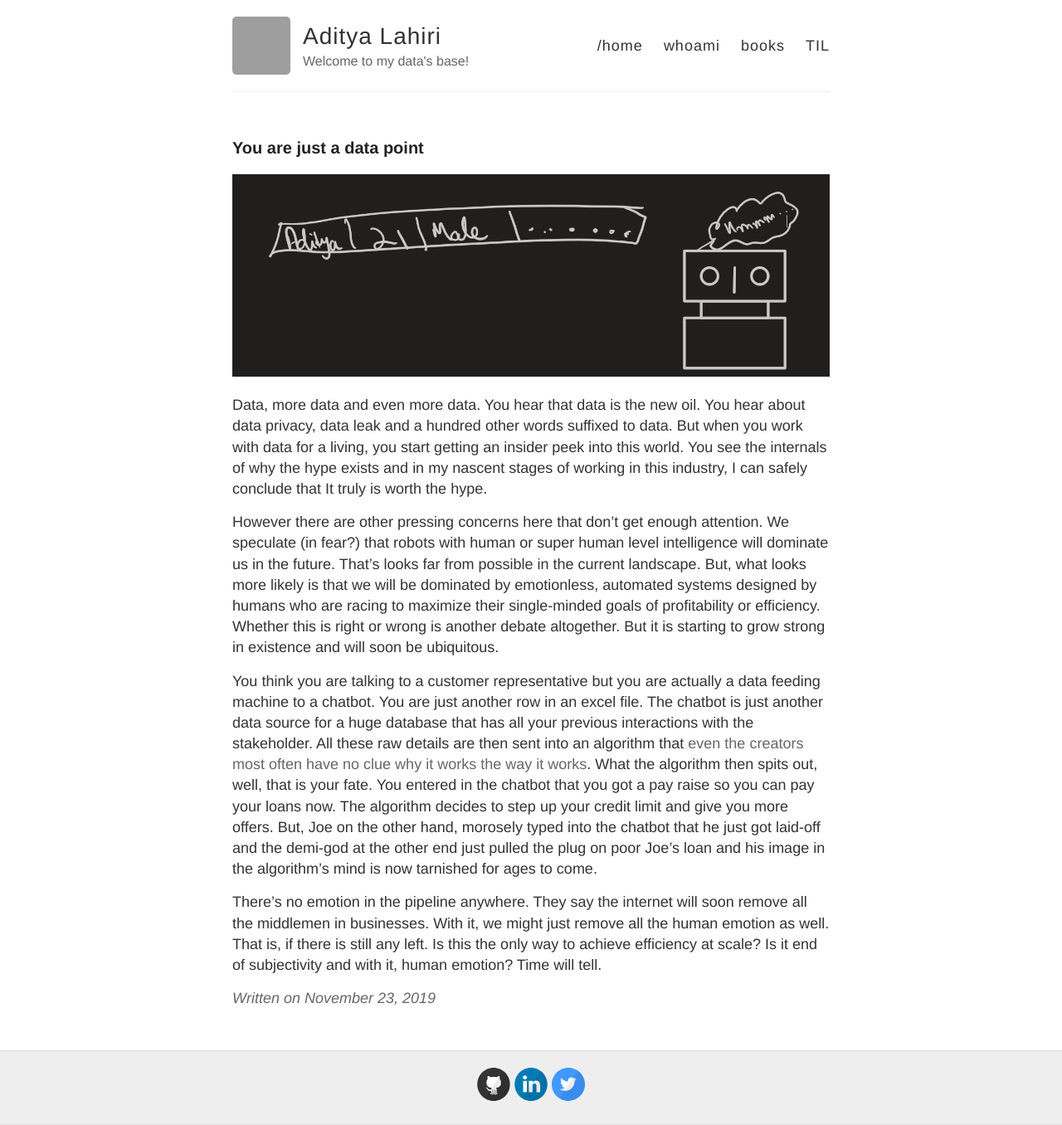
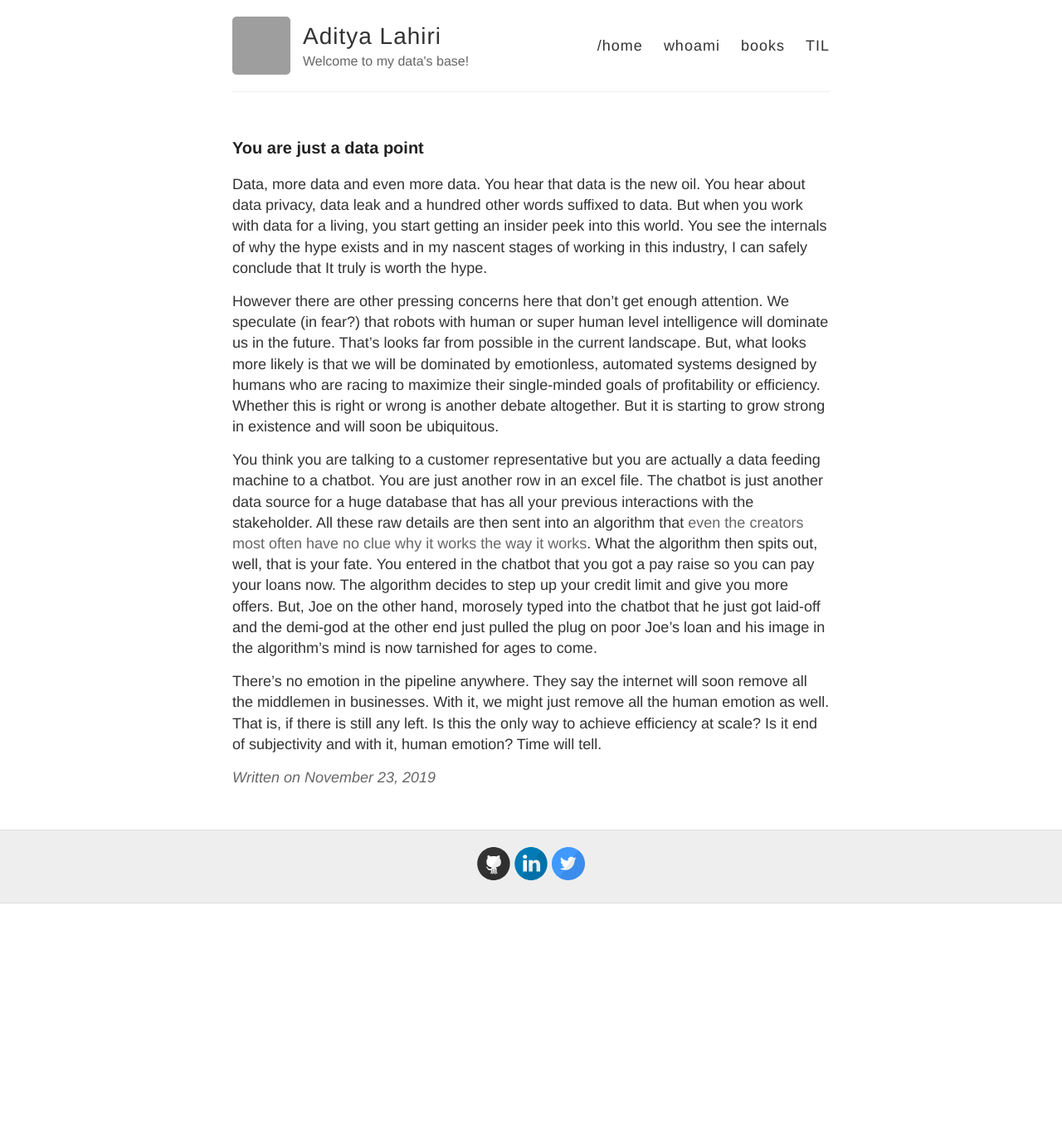
Before and after one commit to adityalahiri/adityalahiri.github.io, a Jekyll site: the page built from _posts/2019-11-23-You are just a data point.md, in a window 1280 px wide. Shown: the whole page at 83% size. Built offline with Jekyll 4.4.1, drawn with Linux system fonts in a browser that asks for light colours; our own code applies the rules of GitHub Pages for plain Markdown files; after the commit the page ends 1089 px from its top, so only the background shows below that; grey boxes are pictures that could not be loaded.

Commit message:
Update 2019-11-23-You are just a data point.md

```diff
--- a/_posts/2019-11-23-You are just a data point.md
+++ b/_posts/2019-11-23-You are just a data point.md
@@ -1,10 +1,6 @@
 ---
 published: true
 ---
-
-
-
-![Datapoint](/images/datapoint.PNG)
 
 
 Data, more data and even more data. You hear that data is the new oil. You hear about data privacy, data leak and a hundred other words suffixed to data. But when you work with data for a living, you start getting an insider peek into this world. You see the internals of why the hype exists and in my nascent stages of working in this industry, I can safely conclude that It truly is worth the hype.
```
